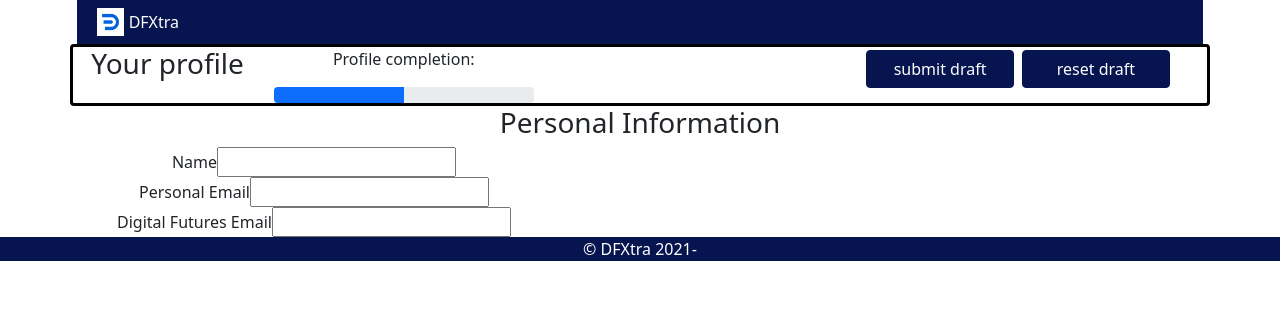
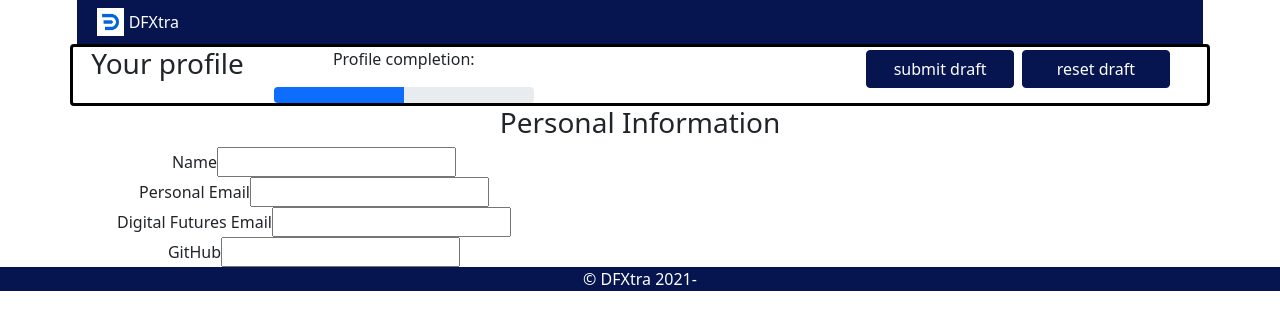
Before and after one commit to dfGroup2/team-engineering-frontend, a React (Create React App) app in the folder frontend/: page /edit in a window 1280 px wide. Shown: the top 330 px of the page. Built offline with nearby package versions, Linux system fonts and the light colour scheme.

Commit message:
added failing test and then code to pass the test

```diff
--- a/frontend/src/Components/EditProfileComponents/EditPersonalInfoSection.jsx
+++ b/frontend/src/Components/EditProfileComponents/EditPersonalInfoSection.jsx
@@ -20,6 +20,10 @@ const EditPersonalInfoSection = props => {
                             <label htmlFor="df-email">Digital Futures Email</label>
                             <input type="email" name="df-email" />
                         </div>
+                        <div>
+                            <label htmlFor="GitHub">GitHub</label>
+                            <input type="text" name="GitHub" />
+                        </div>
                     </form>
                 </div>
             </div>
```
Also changed, not shown: 1 other file (tests, documents, lock files or other folders).
